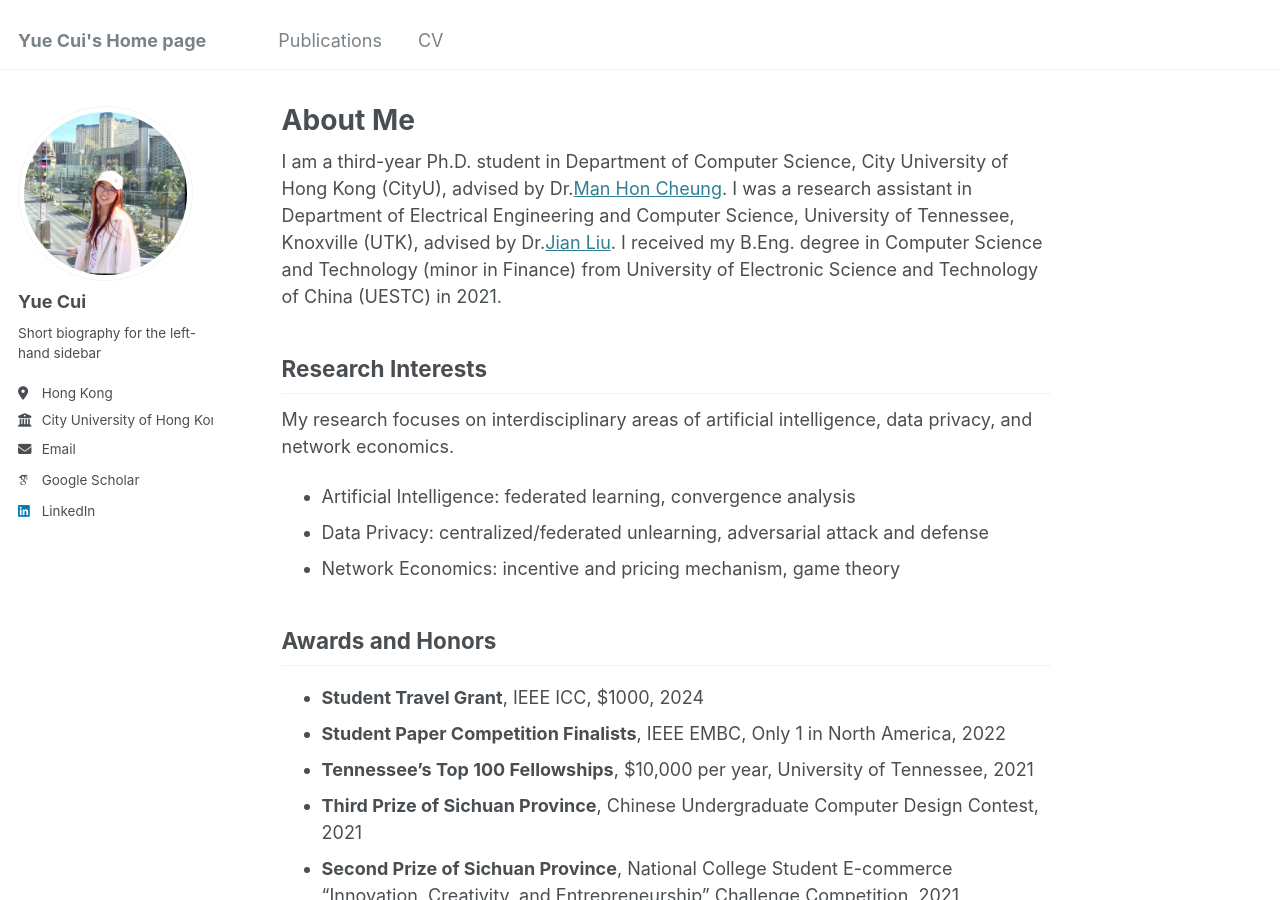
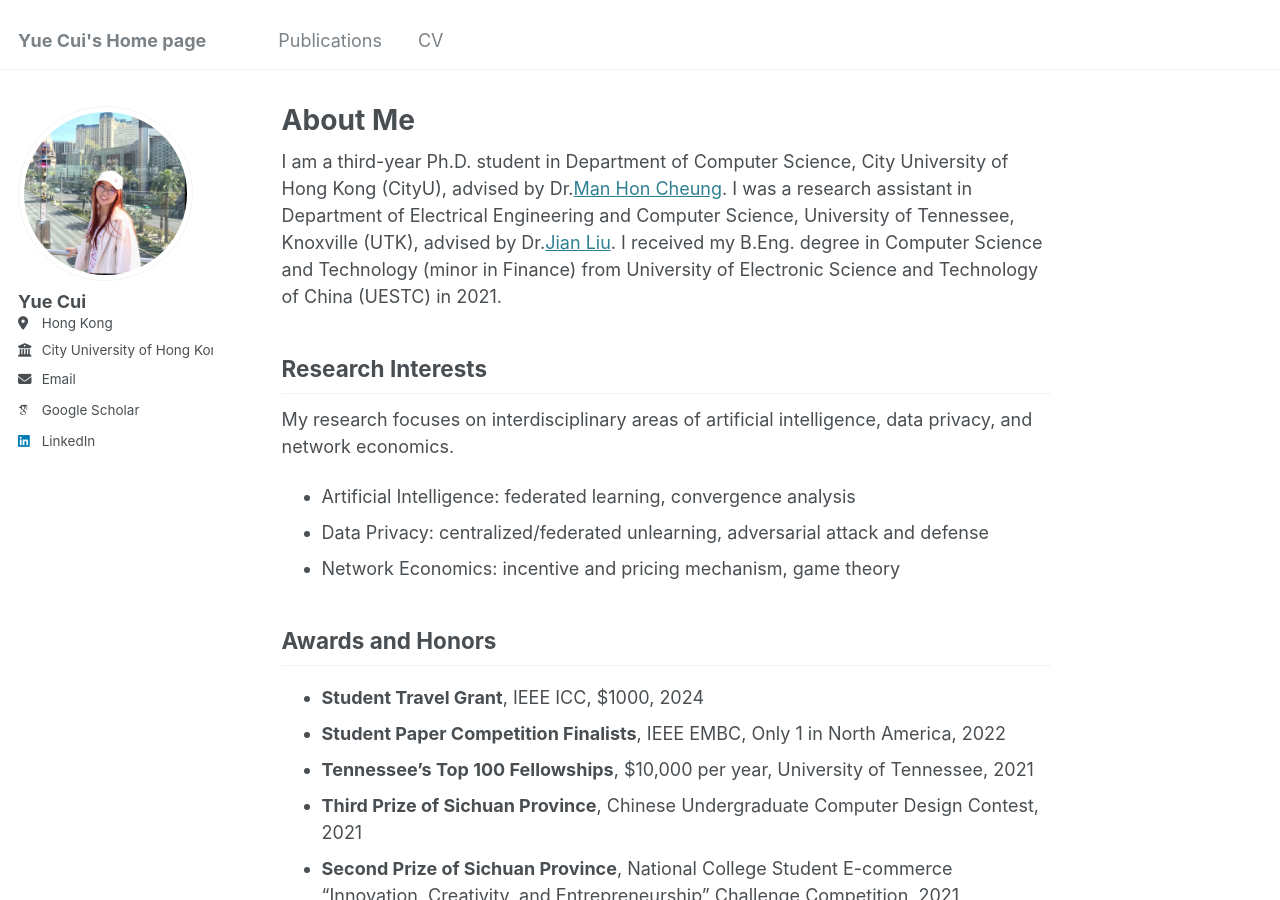
Before and after one commit to ycui26/ycui26.github.io, a Jekyll site: the page built from _pages/about.md, in a window 1280 px wide and 900 px high. Built offline with Jekyll 4.4.1, drawn with Linux system fonts in a browser that asks for light colours; some web fonts are replaced.

Commit message:
Update _config.yml

```diff
--- a/_config.yml
+++ b/_config.yml
@@ -24,7 +24,7 @@ author:
   avatar           : "bio.jpg"
   name             : "Yue Cui"
   pronouns         : # example: "she/her"
-  bio              : "Short biography for the left-hand sidebar"
+  bio              : #"Short biography for the left-hand sidebar"
   location         : "Hong Kong"
   employer         : "City University of Hong Kong"
   uri              : # URL
@@ -58,7 +58,7 @@ author:
   keybase          : # Username
   instagram        : # Username
   lastfm           : # Username
-  linkedin         : https://www.linkedin.com/in/yue-cui-439a03197/
+  linkedin         : yue-cui-439a03197
   mastodon         : # URL
   medium           : # URL
   pinterest        : # Username
```
